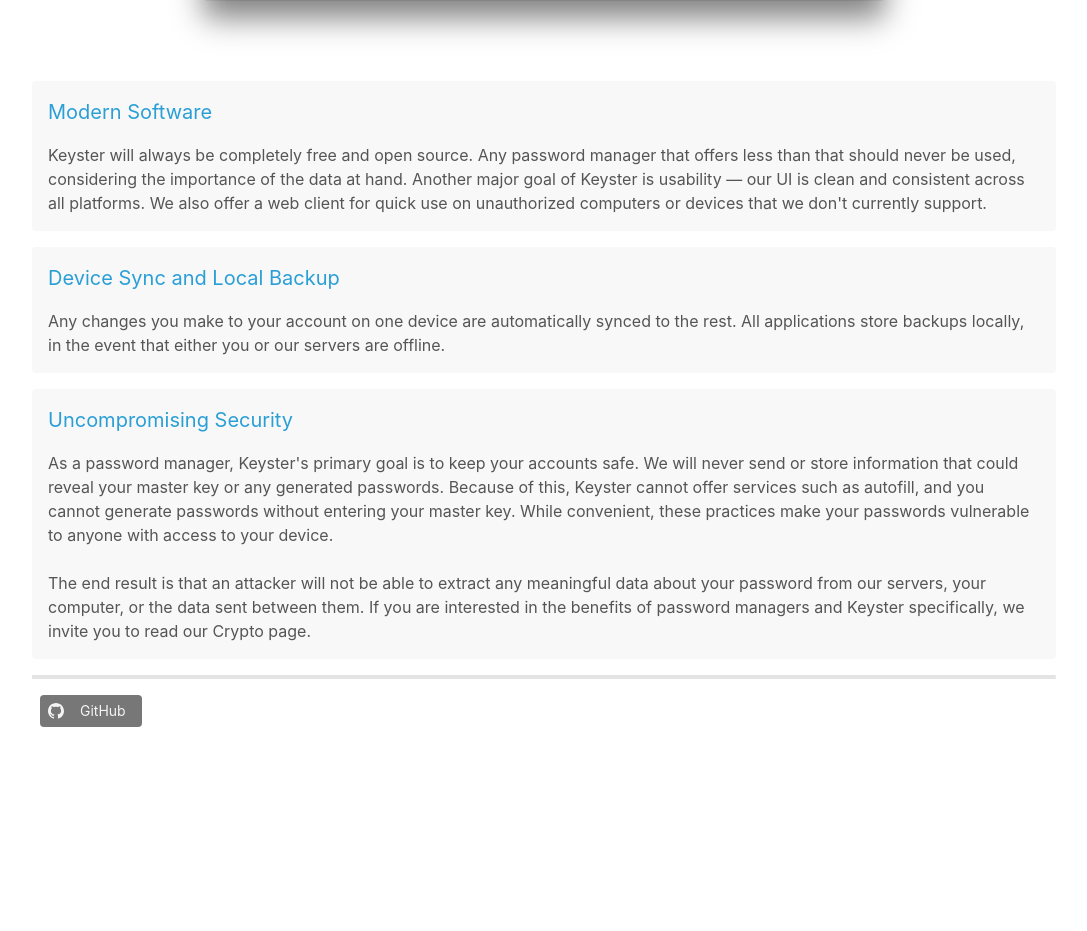
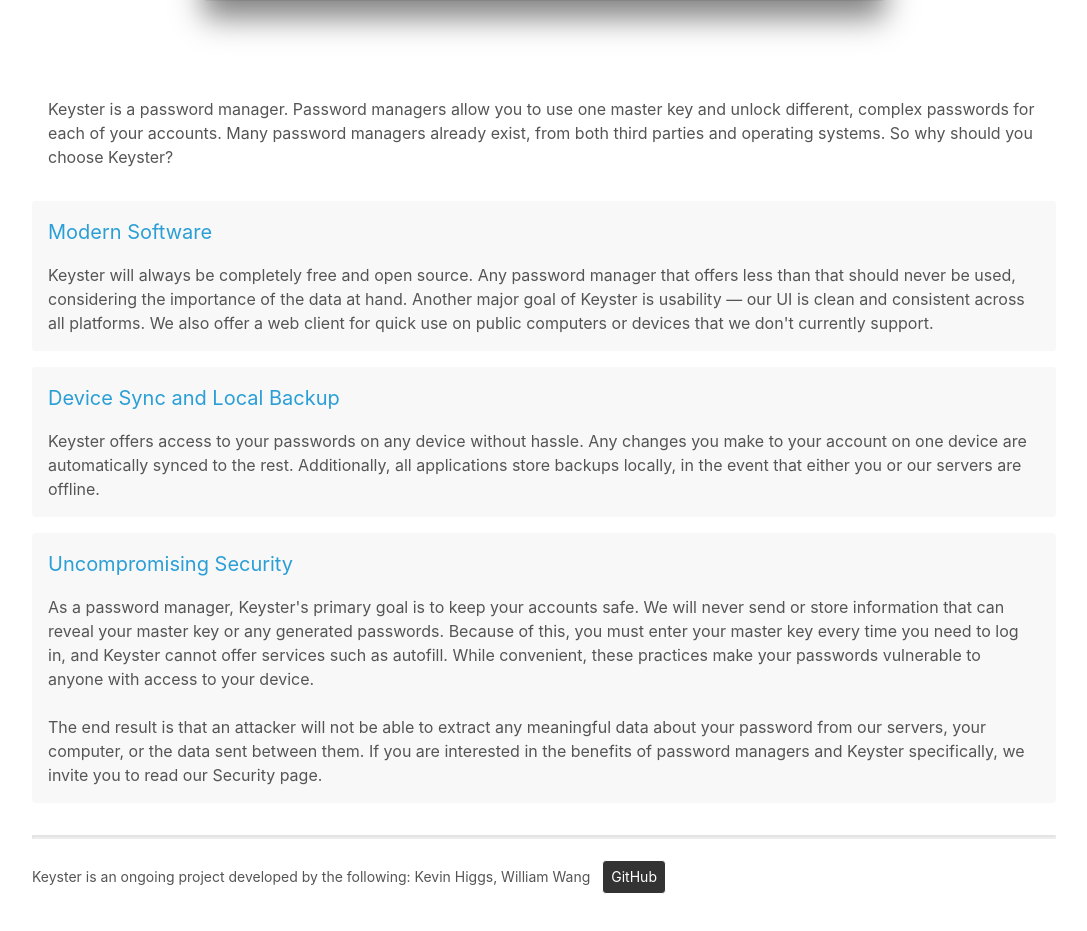
Before and after one commit to keyster/keyster.io, a plain HTML site: page index.html in a window 1280 px wide. Shown: the part 838-1769 px from the top of the page, without its empty margins (96-1183 px from the left). Before the commit the page ends 1637 px from the top, so only its background shows below. Drawn offline with nearby package versions, Linux system fonts and the light colour scheme.

Commit message:
update homepage

```diff
--- a/index.html
+++ b/index.html
@@ -10,15 +10,15 @@
   <body>
     <header class="sans-serif w-100 mb3 ph3 pv3 pv4-ns ph4-m ph5-l f5 f4-ns">
       <nav class="fl">
-        <a class="link keyster-blue dim mr1 mr3-ns" href="#" title="Home">Home</a>
-        <a class="link black dim mr1 mr3-ns" href="#" title="Downloads">Downloads</a>
-        <a class="link black dim mr1 mr3-ns" href="#" title="Crypto">Crypto</a>
+        <a class="link keyster-blue dim ph1 ph3-ns pb2 bb" href="#" title="Home">Home</a>
+        <a class="link black dim ph1 ph3-ns" href="#" title="Downloads">Downloads</a>
+        <a class="link black dim ph1 ph3-ns" href="#" title="Crypto">Security</a>
       </nav>
       <nav class="fr">
         <a class="link keyster-blue dim ba br-pill ph3 pv1" href="https://web.keyster.io" title="Web Client">Web Client</a>
       </nav>
     </header>
-    <div class="sans-serif mh4 mh6-l mt5 mt4-m mt0-l mb5">
+    <div class="sans-serif mh4 mh6-l mt5 mt4-m mt0-l mb4">
       <div class="tc mb4">
         <img class="mw4" src="/img/logo.svg" alt="">
         <div class="f1 gray">
@@ -33,12 +33,17 @@
         <img class="di dn-ns" src="img/mobile.png" alt="">
       </div>
       <div class="lh-title lh-copy-ns">
+        <div class="mv3 pa3">
+          <div class="mid-gray">
+            Keyster is a password manager. Password managers allow you to use one master key and unlock different, complex passwords for each of your accounts. Many password managers already exist, from both third parties and operating systems. So why should you choose Keyster?
+          </div>
+        </div>
         <div class="mv3 br2 bg-nearer-white pa3">
           <div class="f4 keyster-blue mb3">
             Modern Software
           </div>
           <div class="mid-gray">
-            Keyster will always be completely free and open source. Any password manager that offers less than that should never be used, considering the importance of the data at hand. Another major goal of Keyster is usability &mdash; our UI is clean and consistent across all platforms. We also offer a web client for quick use on unauthorized computers or devices that we don't currently support.
+            Keyster will always be completely free and open source. Any password manager that offers less than that should never be used, considering the importance of the data at hand. Another major goal of Keyster is usability &mdash; our UI is clean and consistent across all platforms. We also offer a web client for quick use on public computers or devices that we don't currently support.
           </div>
         </div>
         <div class="mv3 br2 bg-nearer-white pa3">
@@ -46,7 +51,7 @@
             Device Sync and Local Backup
           </div>
           <div class="mid-gray">
-            Any changes you make to your account on one device are automatically synced to the rest. All applications store backups locally, in the event that either you or our servers are offline.
+            Keyster offers access to your passwords on any device without hassle. Any changes you make to your account on one device are automatically synced to the rest. Additionally, all applications store backups locally, in the event that either you or our servers are offline.
           </div>
         </div>
         <div class="mv3 br2 bg-nearer-white pa3">
@@ -54,18 +59,18 @@
             Uncompromising Security
           </div>
           <div class="mid-gray">
-            As a password manager, Keyster's primary goal is to keep your accounts safe. We will never send or store information that could reveal your master key or any generated passwords. Because of this, Keyster cannot offer services such as autofill, and you cannot generate passwords without entering your master key. While convenient, these practices make your passwords vulnerable to anyone with access to your device.
+            As a password manager, Keyster's primary goal is to keep your accounts safe. We will never send or store information that can reveal your master key or any generated passwords. Because of this, you must enter your master key every time you need to log in, and Keyster cannot offer services such as autofill. While convenient, these practices make your passwords vulnerable to anyone with access to your device.
             <br><br>
-            The end result is that an attacker will not be able to extract any meaningful data about your password from our servers, your computer, or the data sent between them. If you are interested in the benefits of password managers and Keyster specifically, we invite you to read our Crypto page.
+            The end result is that an attacker will not be able to extract any meaningful data about your password from our servers, your computer, or the data sent between them. If you are interested in the benefits of password managers and Keyster specifically, we invite you to read our Security page.
           </div>
         </div>
       </div>
       <div>
-        <hr class="bb bw1 b--black-10">
-        <a class="no-underline near-white bg-gray dim inline-flex items-center ma2 tc br2 pa2" href="https://github.com/keyster" title="GitHub">
-          <svg class="dib w1 h1" fill="currentColor" xmlns="http://www.w3.org/2000/svg" viewBox="0 0 16 16" fill-rule="evenodd" clip-rule="evenodd" stroke-linejoin="round" stroke-miterlimit="1.414"><path d="M8 0C3.58 0 0 3.582 0 8c0 3.535 2.292 6.533 5.47 7.59.4.075.547-.172.547-.385 0-.19-.007-.693-.01-1.36-2.226.483-2.695-1.073-2.695-1.073-.364-.924-.89-1.17-.89-1.17-.725-.496.056-.486.056-.486.803.056 1.225.824 1.225.824.714 1.223 1.873.87 2.33.665.072-.517.278-.87.507-1.07-1.777-.2-3.644-.888-3.644-3.953 0-.873.31-1.587.823-2.147-.083-.202-.358-1.015.077-2.117 0 0 .672-.215 2.2.82.638-.178 1.323-.266 2.003-.27.68.004 1.364.092 2.003.27 1.527-1.035 2.198-.82 2.198-.82.437 1.102.163 1.915.08 2.117.513.56.823 1.274.823 2.147 0 3.073-1.87 3.75-3.653 3.947.287.246.543.735.543 1.48 0 1.07-.01 1.933-.01 2.195 0 .215.144.463.55.385C13.71 14.53 16 11.534 16 8c0-4.418-3.582-8-8-8"/></svg>
-          <span class="f6 ml3 pr2">GitHub</span>
-        </a>
+        <hr class="mt4 mb3 bw1 b--black-10">
+        <div class="f6">
+          <p class="dib mid-gray pr2">Keyster is an ongoing project developed by the following: Kevin Higgs, William Wang</p>
+          <a class="dib link white bg-dark-gray dim ba br2 pa2" href="https://github.com/keyster" title="GitHub">GitHub</a>
+        </div>
       </div>
     </div>
   </body>
```
